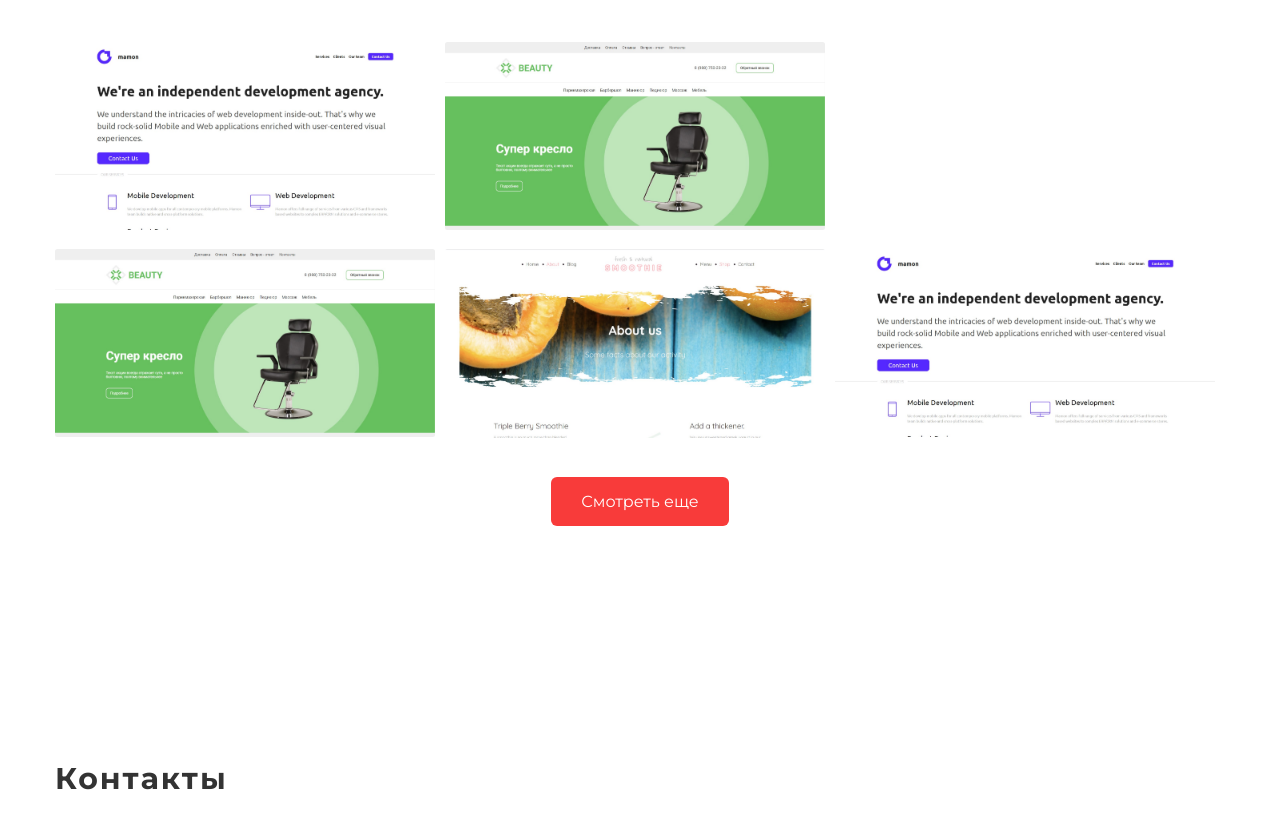
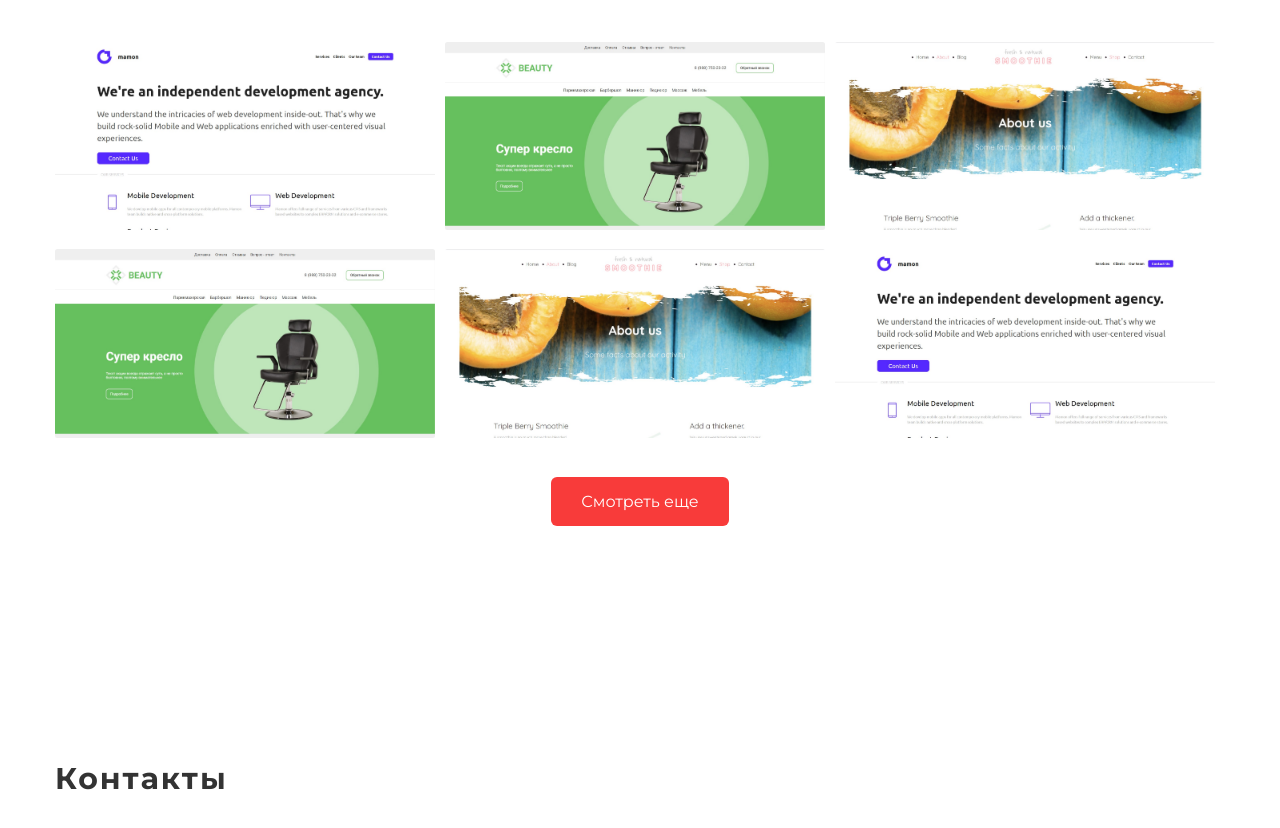
Before and after one commit to kairzw/main, a plain HTML site: page index.html in a window 1280 px wide. Shown: the part 1498-2326 px from the top of the page. Drawn offline with nearby package versions, Linux system fonts and the light colour scheme.

Commit message:
Update index.html

```diff
--- a/index.html
+++ b/index.html
@@ -76,7 +76,7 @@
                     <img src="site3.jpg" alt="">
                 </a>
                 <a href="#" class="item">
-                    <img src="img/site4.jpg" alt="">
+                    <img src="site4.jpg" alt="">
                 </a>
                 <a href="#" class="item">
                     <img src="site3.jpg" alt="">
```
